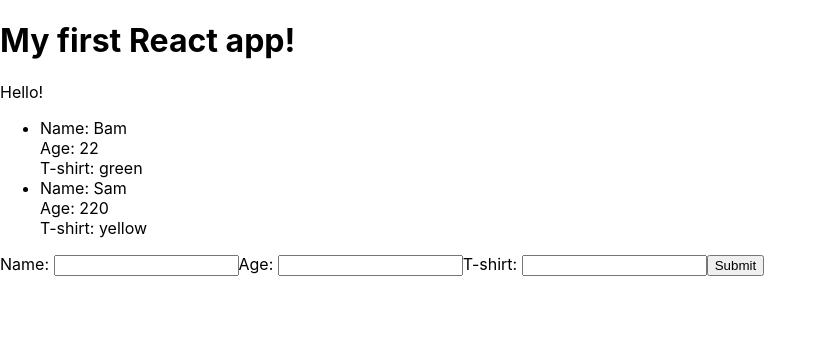
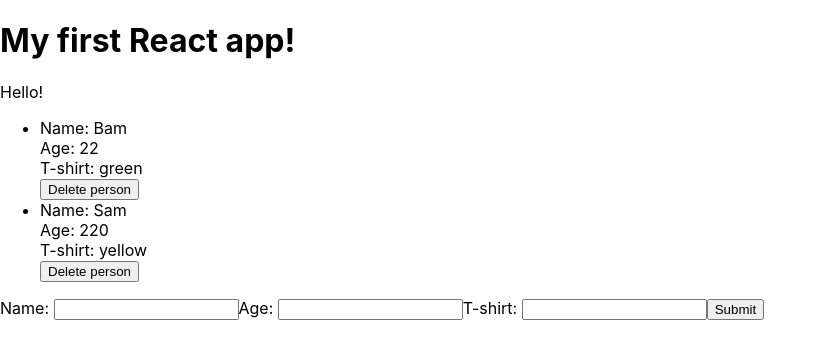
Before and after one commit to michaelbobkov/ReactFirstTry, a React (Create React App) app in the folder myapp/: page / in a window 1280 px wide. Shown: the top 358 px of the page, without its empty margins (0-826 px from the left). Built offline with nearby package versions, Linux system fonts and the light colour scheme.

Commit message:
Added delete of object

```diff
--- a/myapp/src/App.js
+++ b/myapp/src/App.js
@@ -16,12 +16,20 @@
     setPeople([...people, person])
   };
 
+  const deletePerson = (event, id)=>{
+    let peoplelist = people.filter(person =>{
+      return person.id !== id
+    })
+    console.log(id)
+    setPeople(peoplelist)
+  }
+
   return (
     <div className="App">
       <h1>My first React app!</h1>
       <p>Hello!</p>
-      <NewComponent people={people}/>
-      <AddPerson addPerson={addPerson}/>
+      <NewComponent deletePerson={deletePerson} people={people}/>
+      <AddPerson addPerson={addPerson} />
     </div>
   );
 }
--- a/myapp/src/NewComponent.js
+++ b/myapp/src/NewComponent.js
@@ -1,4 +1,4 @@
-function NewComponent({people}) {
+function NewComponent({deletePerson, people}) {
     const list = people.map(person => {
     if (person.age > 20){
         return(
@@ -6,6 +6,7 @@
             <div>Name: {person.name}</div>
             <div>Age: {person.age}</div>
             <div>T-shirt: {person.Tshirt}</div>
+            <button onClick={(event) => { deletePerson(event, person.id) }}>Delete person</button>
         </li>
         )
     } else{
```
